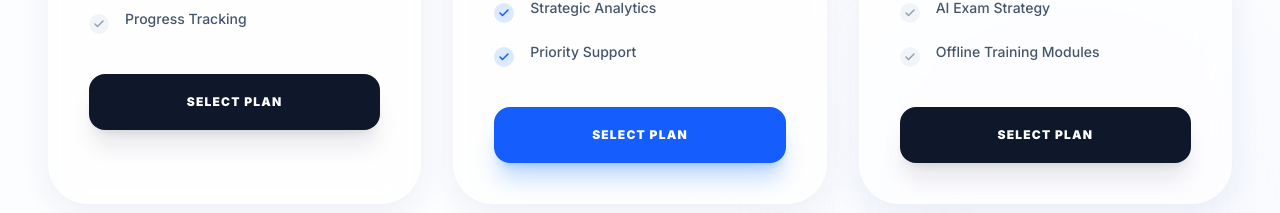
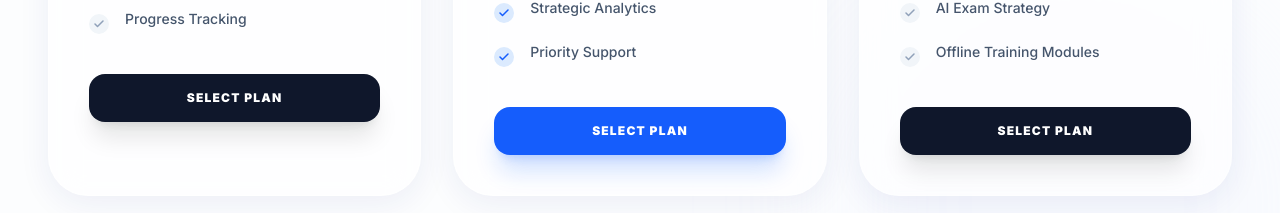
Before and after one commit to Sachinnegi9936167436/dfence-prep, a Next.js app: page /pricing in a window 1280 px wide. Shown: the part 728-941 px from the top of the page. Built offline with nearby package versions, Linux system fonts and the light colour scheme; no server answers.

Commit message:
feat: real-time dashboard updates and automated Razorpay checkout

```diff
--- a/src/app/admin/page.tsx
+++ b/src/app/admin/page.tsx
@@ -63,6 +63,14 @@ export default function AdminDashboard() {
   useEffect(() => {
     fetchPayments();
     fetchUsers();
+
+    // Poll payment & user stats every 10 seconds to update in real-time
+    const interval = setInterval(() => {
+      fetchPayments();
+      fetchUsers();
+    }, 10000);
+
+    return () => clearInterval(interval);
   }, []);
 
   const fetchUsers = async () => {
@@ -257,7 +265,17 @@ export default function AdminDashboard() {
         </div>
 
         <div className="bg-white p-8 rounded-2xl shadow-sm border border-slate-100">
-          <h2 className="text-xl font-bold text-slate-900 mb-6">Paid Subscriptions</h2>
+          <div className="flex justify-between items-center mb-6">
+            <h2 className="text-xl font-bold text-slate-900">Paid Subscriptions</h2>
+            <button
+              type="button"
+              onClick={fetchPayments}
+              className="p-2 hover:bg-slate-50 rounded-xl transition text-slate-400 hover:text-slate-600 cursor-pointer"
+              title="Refresh Payments"
+            >
+              <RefreshCw className="h-4 w-4" />
+            </button>
+          </div>
 
           {loadingPayments ? (
             <div className="flex justify-center p-8"><Loader2 className="h-8 w-8 animate-spin text-blue-600" /></div>
@@ -267,12 +285,12 @@ export default function AdminDashboard() {
             <div className="space-y-4 max-h-[400px] overflow-y-auto pr-2">
               {payments.map(payment => (
                 <div key={payment._id} className="p-4 border border-slate-200 rounded-xl bg-slate-50 text-sm flex flex-col space-y-3">
-                  <div className="flex justify-between items-start">
+                  <div className="flex justify-between items-start gap-4">
                     <div>
-                      <p className="font-bold text-slate-900">{payment.userId?.email}</p>
+                      <p className="font-bold text-slate-900">{payment.userId?.email || 'Unknown Email (Deleted)'}</p>
                       <p className="text-slate-500 text-xs">Plan: <span className="font-semibold text-slate-700">{payment.plan}</span> (₹{payment.amount})</p>
                       {payment.utrNumber && (
-                        <p className="text-slate-500 text-xs font-mono mt-1">UTR: <span className="bg-slate-200 px-1 py-0.5 rounded text-slate-800">{payment.utrNumber}</span></p>
+                        <p className="text-slate-500 text-xs font-mono mt-1">UTR: <span className="bg-slate-200 px-1 py-0.5 rounded text-slate-800 font-bold">{payment.utrNumber}</span></p>
                       )}
                       {payment.razorpayPaymentId && (
                         <p className="text-slate-500 text-xs font-mono mt-1">Payment ID: <span className="bg-blue-100 text-blue-800 px-1.5 py-0.5 rounded font-semibold">{payment.razorpayPaymentId}</span></p>
@@ -293,6 +311,7 @@ export default function AdminDashboard() {
             </div>
           )}
         </div>
+
       </div>
 
       {/* Embedded Component Scope: Dedicated User Control Management */}
--- a/src/app/pricing/page.tsx
+++ b/src/app/pricing/page.tsx
@@ -250,18 +250,16 @@ export default function PricingPage() {
 
                   <button
                     onClick={() => handleCheckout(plan)}
-                    disabled={loadingPlanId !== null || isDisabled}
-                    className={`w-full py-5 rounded-2xl font-black uppercase tracking-widest text-xs transition-all shadow-xl active:scale-95 ${
-                      isCurrent
-                        ? 'bg-green-600 text-white cursor-default shadow-green-500/20'
-                        : isDisabled
-                          ? 'bg-slate-200 text-slate-400 cursor-not-allowed shadow-none'
-                          : plan.popular
-                            ? 'bg-blue-600 text-white hover:bg-blue-700 shadow-blue-500/30'
-                            : 'bg-slate-900 text-white hover:bg-slate-800 shadow-slate-900/10'
-                    } disabled:opacity-50 flex justify-center items-center`}
+                    disabled={isDisabled || loadingPlanId === plan.id}
+                    className={`w-full py-4 rounded-2xl font-black uppercase tracking-widest text-xs transition-all duration-300 ${
+                      isDisabled
+                        ? 'bg-slate-100 text-slate-400 cursor-not-allowed'
+                        : plan.popular
+                          ? 'bg-blue-600 text-white hover:bg-blue-700 shadow-xl shadow-blue-600/20 active:scale-95'
+                          : 'bg-slate-900 text-white hover:bg-slate-800 shadow-xl active:scale-95'
+                    }`}
                   >
-                    {loadingPlanId === plan.id ? <Loader2 className="h-4 w-4 animate-spin text-white" /> : buttonText}
+                    {loadingPlanId === plan.id ? 'Processing...' : buttonText}
                   </button>
                 </div>
               );
```
